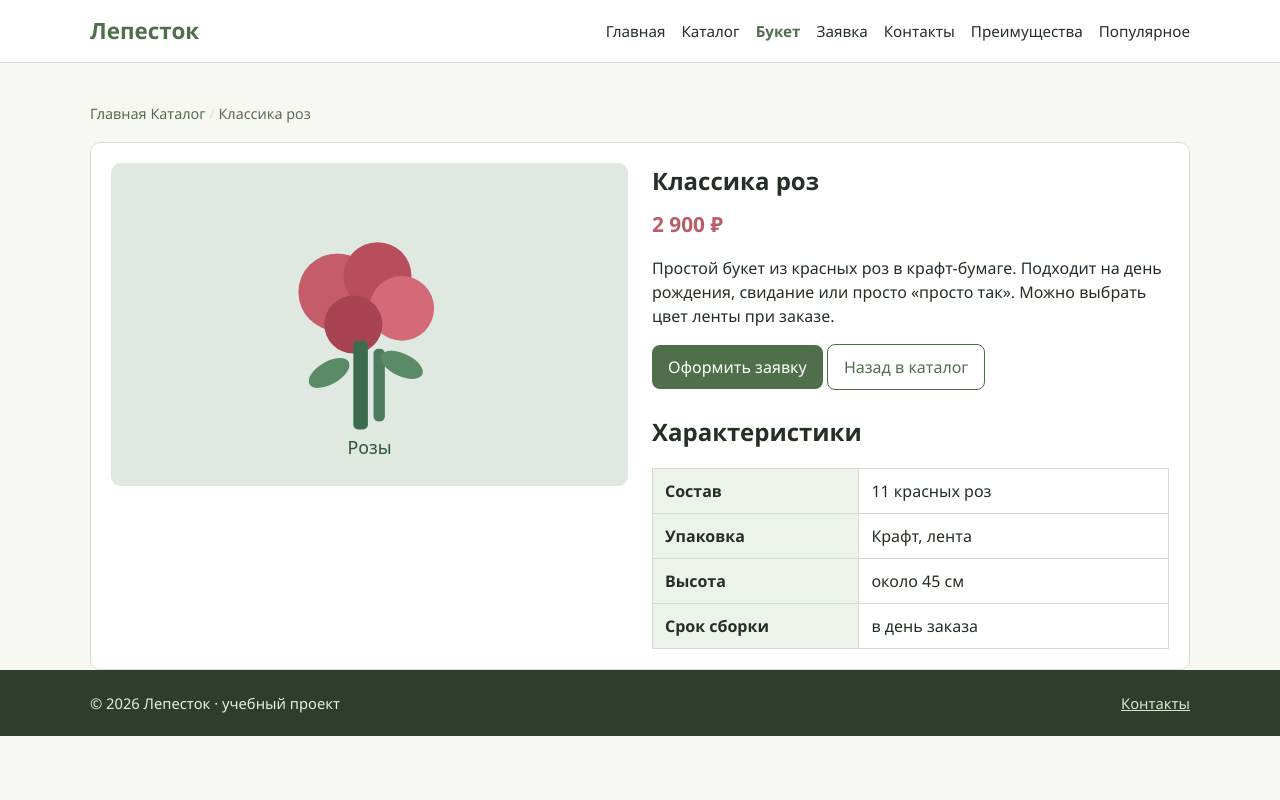
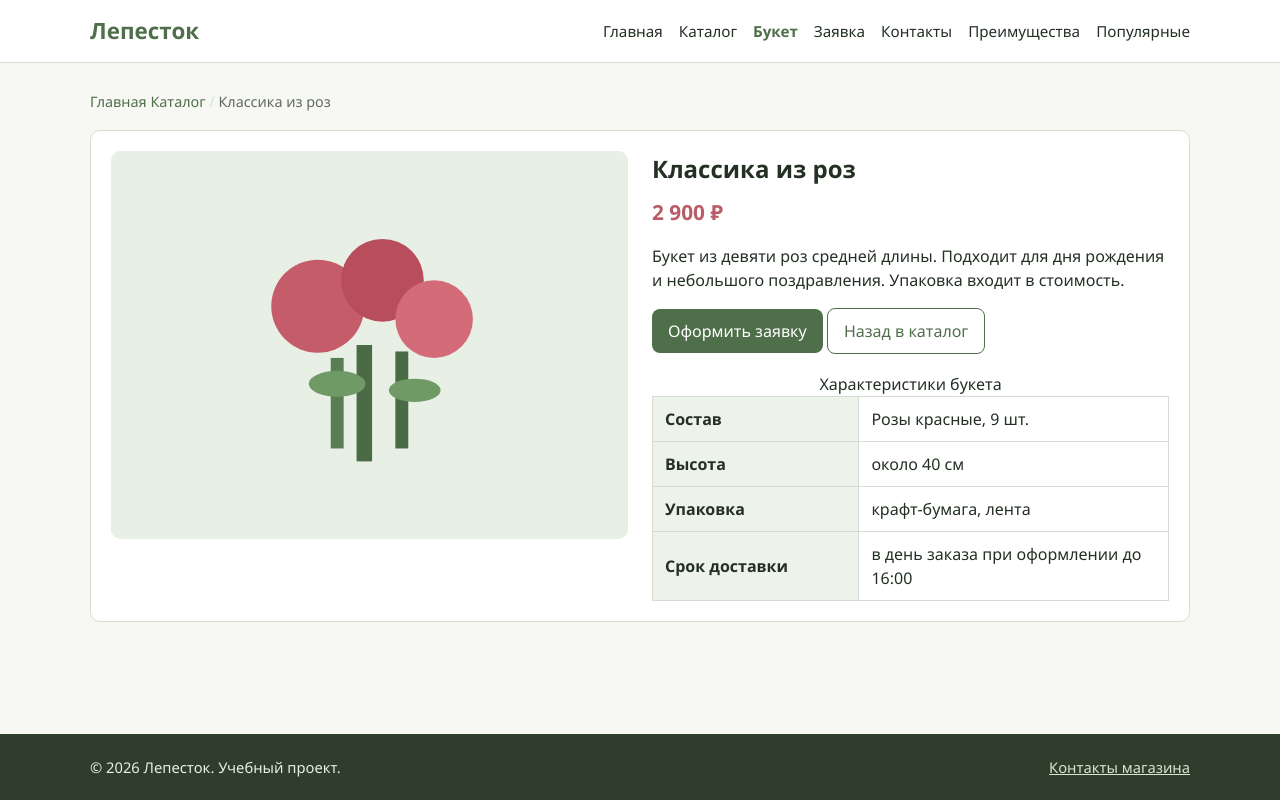
Before and after one commit to VG676-main/kr1-html-css-shop, a plain HTML site: page product.html in a window 1280 px wide. Drawn offline with Linux system fonts and the light colour scheme.

Commit message:
Добавлены карточка букета и страница заявки

```diff
--- a/product.html
+++ b/product.html
@@ -3,15 +3,15 @@
 <head>
   <meta charset="UTF-8">
   <meta name="viewport" content="width=device-width, initial-scale=1.0">
-  <meta name="description" content="Букет «Классика роз» — 11 красных роз с доставкой от магазина Лепесток.">
-  <title>Лепесток — букет «Классика роз»</title>
+  <meta name="description" content="Карточка букета «Классика из роз» в магазине Лепесток.">
+  <title>Классика из роз — Лепесток</title>
   <link rel="stylesheet" href="css/style.css">
 </head>
-<body>
+<body class="page">
   <header class="header">
     <div class="container header__inner">
       <a class="header__logo" href="index.html">Лепесток</a>
-      <nav class="nav" aria-label="Основное меню">
+      <nav class="nav" aria-label="Основная навигация">
         <ul class="nav__list">
           <li><a class="nav__link" href="index.html">Главная</a></li>
           <li><a class="nav__link" href="catalog.html">Каталог</a></li>
@@ -19,53 +19,51 @@
           <li><a class="nav__link" href="order.html">Заявка</a></li>
           <li><a class="nav__link" href="contacts.html">Контакты</a></li>
           <li><a class="nav__link" href="index.html#advantages">Преимущества</a></li>
-          <li><a class="nav__link" href="index.html#popular">Популярное</a></li>
+          <li><a class="nav__link" href="index.html#popular">Популярные</a></li>
         </ul>
       </nav>
     </div>
   </header>
 
-  <main class="section">
+  <main class="main">
     <div class="container">
       <nav class="breadcrumbs" aria-label="Хлебные крошки">
         <a href="index.html">Главная</a>
         <a href="catalog.html">Каталог</a>
-        <span>Классика роз</span>
+        <span>Классика из роз</span>
       </nav>
 
       <article class="product-page">
-        <img class="product-page__image" src="images/bouquet-rose.svg" alt="Букет из 11 красных роз">
-        <div class="product-page__info">
-          <h1 class="product-page__title">Классика роз</h1>
+        <img class="product-page__image" src="images/bouquet-1.svg" alt="Букет из девяти красных роз">
+        <div class="product-page__content">
+          <h1 class="product-page__title">Классика из роз</h1>
           <p class="product-page__price">2 900 ₽</p>
-          <p class="product-page__text">
-            Простой букет из красных роз в крафт-бумаге. Подходит на день рождения,
-            свидание или просто «просто так». Можно выбрать цвет ленты при заказе.
+          <p>
+            Букет из девяти роз средней длины. Подходит для дня рождения
+            и небольшого поздравления. Упаковка входит в стоимость.
           </p>
-          <p>
-            <a class="button" href="order.html">Оформить заявку</a>
-            <a class="button button--ghost" href="catalog.html">Назад в каталог</a>
-          </p>
+          <a class="button" href="order.html">Оформить заявку</a>
+          <a class="button button--ghost" href="catalog.html">Назад в каталог</a>
 
-          <h2 class="section__title" style="margin-top: 24px;">Характеристики</h2>
           <div class="table-wrap">
             <table class="specs-table">
+              <caption>Характеристики букета</caption>
               <tbody>
                 <tr>
                   <th scope="row">Состав</th>
-                  <td>11 красных роз</td>
+                  <td>Розы красные, 9 шт.</td>
+                </tr>
+                <tr>
+                  <th scope="row">Высота</th>
+                  <td>около 40 см</td>
                 </tr>
                 <tr>
                   <th scope="row">Упаковка</th>
-                  <td>Крафт, лента</td>
+                  <td>крафт-бумага, лента</td>
                 </tr>
                 <tr>
-                  <th scope="row">Высота</th>
-                  <td>около 45 см</td>
-                </tr>
-                <tr>
-                  <th scope="row">Срок сборки</th>
-                  <td>в день заказа</td>
+                  <th scope="row">Срок доставки</th>
+                  <td>в день заказа при оформлении до 16:00</td>
                 </tr>
               </tbody>
             </table>
@@ -77,11 +75,9 @@
 
   <footer class="footer">
     <div class="container footer__inner">
-      <p class="footer__text">© 2026 Лепесток · учебный проект</p>
-      <p class="footer__text"><a href="contacts.html">Контакты</a></p>
+      <p class="footer__text">© 2026 Лепесток. Учебный проект.</p>
+      <p class="footer__text"><a href="contacts.html">Контакты магазина</a></p>
     </div>
   </footer>
-
-  <script src="js/main.js"></script>
 </body>
 </html>
```
Also changed, not shown: order.html (+49 -27 lines).
